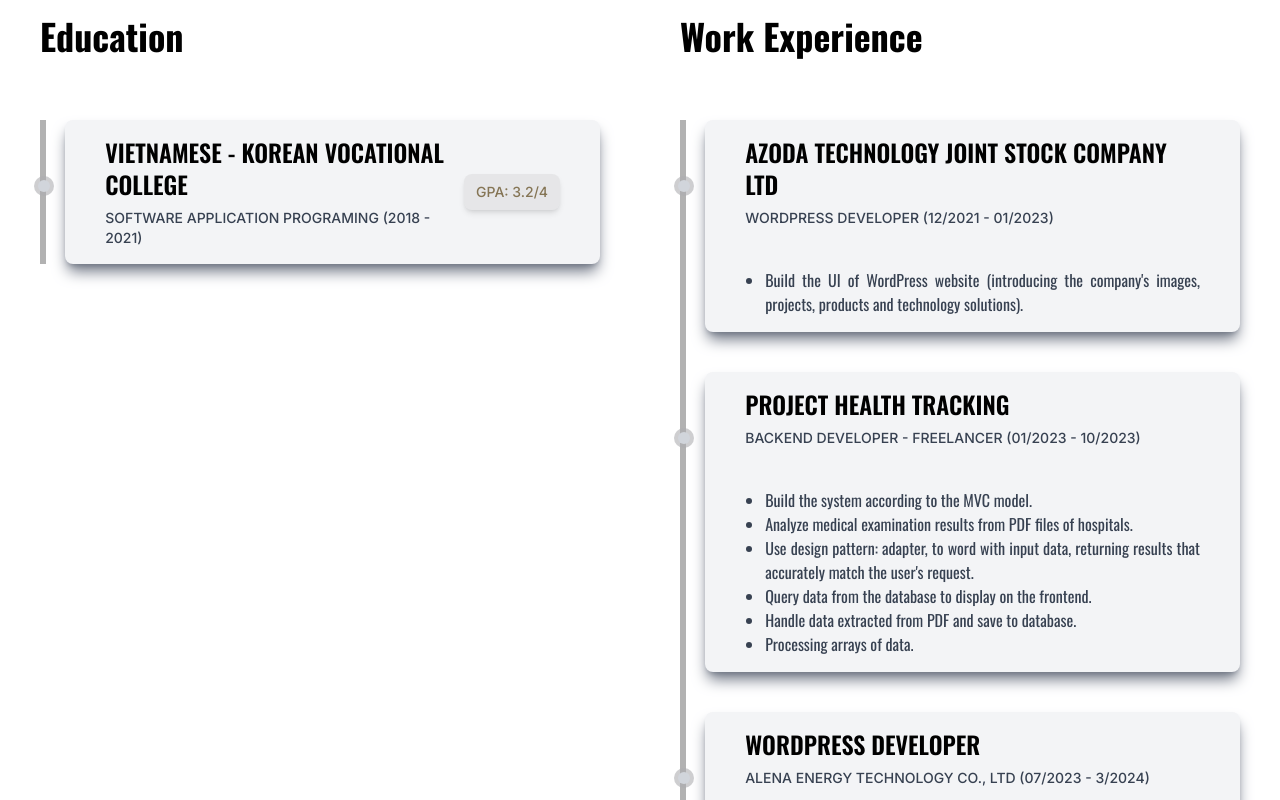
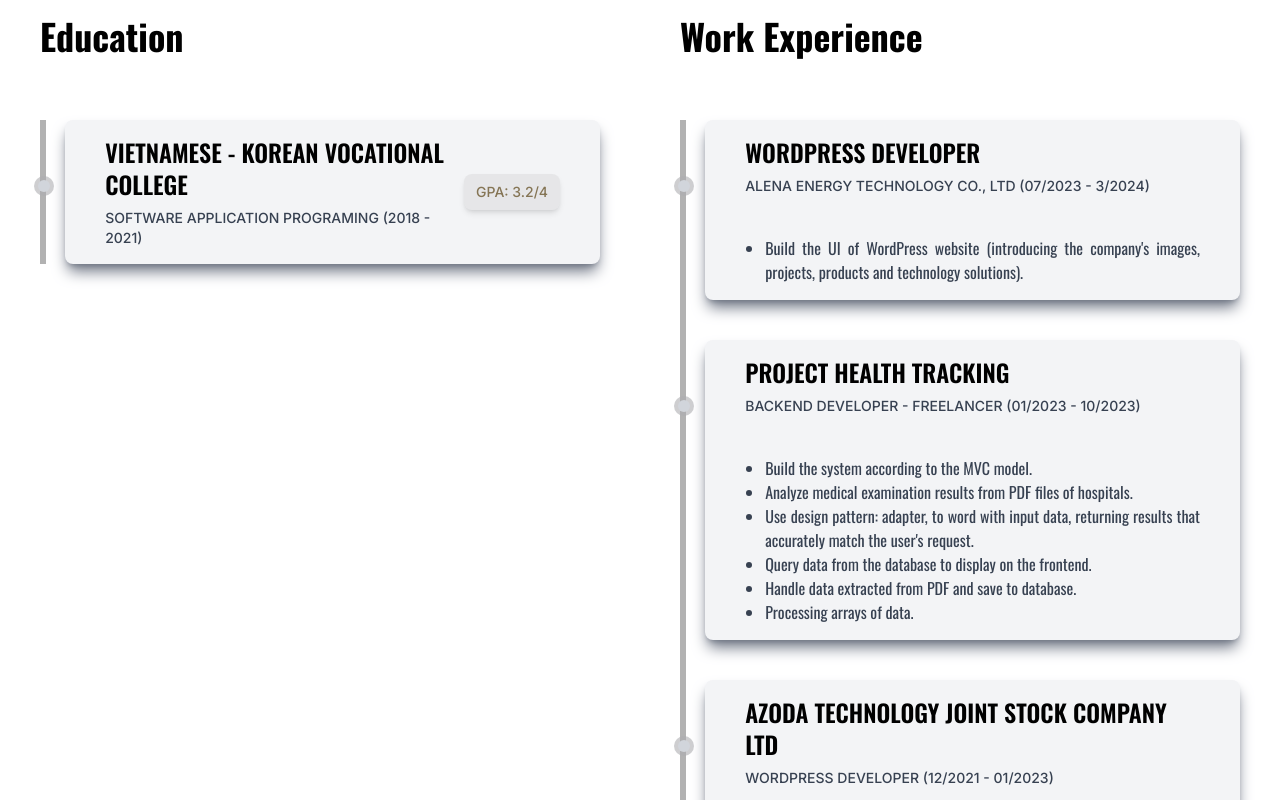
Before and after one commit to VyeoooT/study-ui-libraries, a React (Vite) app: page / in a window 1280 px wide. Shown: the part 2000-2800 px from the top of the page. Built offline with nearby package versions, Linux system fonts and the light colour scheme.

Commit message:
- Change order cardjob of section Resume

```diff
--- a/src/components/resume/contents/edu_work/workJob.tsx
+++ b/src/components/resume/contents/edu_work/workJob.tsx
@@ -13,8 +13,8 @@
             {/* card content */}
             <div className="w-full flex flex-col gap-10 border-l-[6px] border-l-black border-opacity-30 lg:mt-10 mt-6">
                 <ResumeCard
-                    title="AZODA TECHNOLOGY JOINT STOCK COMPANY LTD"
-                    subTitle="WORDPRESS DEVELOPER (12/2021 - 01/2023)"
+                    title="WORDPRESS DEVELOPER"
+                    subTitle="ALENA ENERGY TECHNOLOGY CO., LTD (07/2023 - 3/2024)"
                     descriptions={[
                         "Build the UI of WordPress website (introducing the company's images, projects, products and technology solutions)."
                     ]}
@@ -34,8 +34,8 @@
                 />
 
                 <ResumeCard
-                    title="WORDPRESS DEVELOPER"
-                    subTitle="ALENA ENERGY TECHNOLOGY CO., LTD (07/2023 - 3/2024)"
+                    title="AZODA TECHNOLOGY JOINT STOCK COMPANY LTD"
+                    subTitle="WORDPRESS DEVELOPER (12/2021 - 01/2023)"
                     descriptions={[
                         "Build the UI of WordPress website (introducing the company's images, projects, products and technology solutions)."
                     ]}
```
